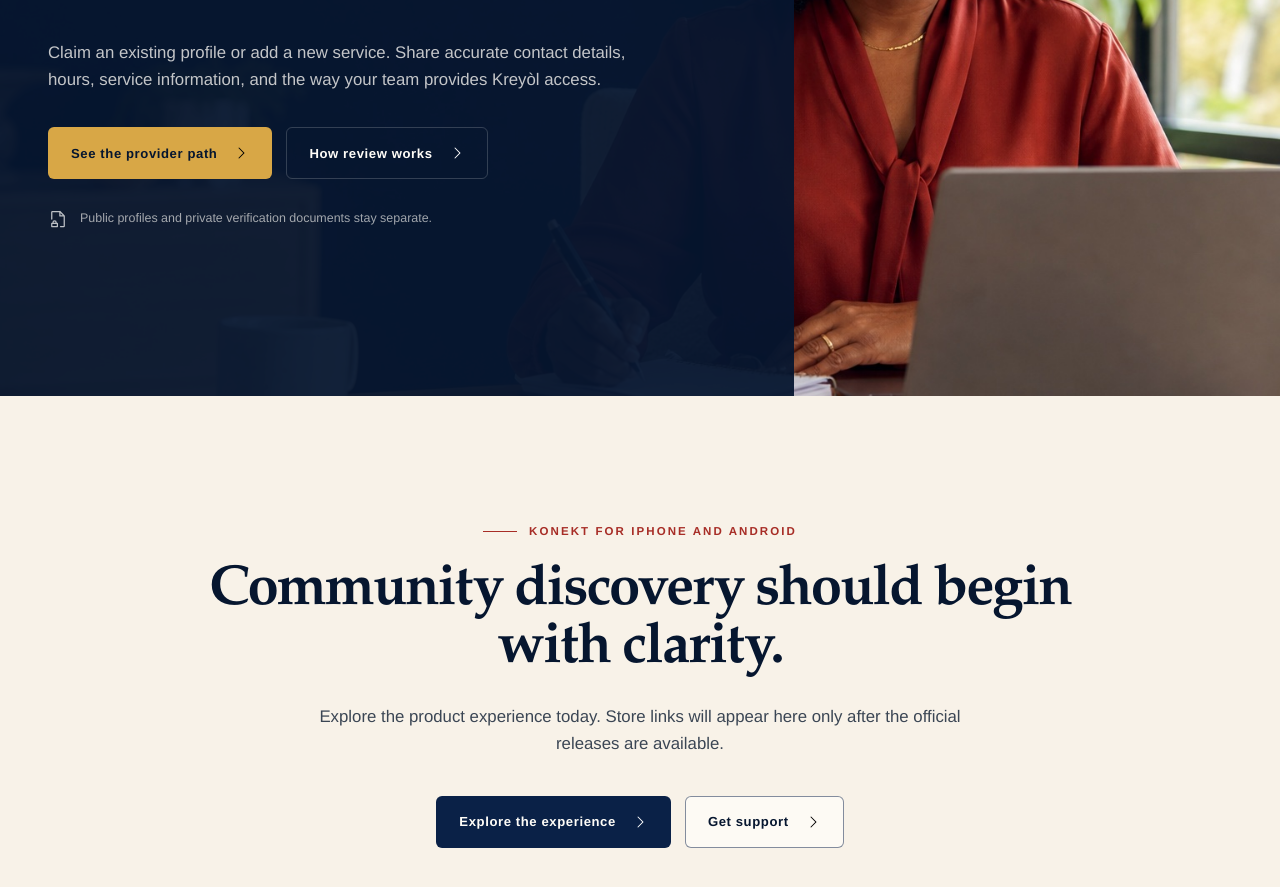
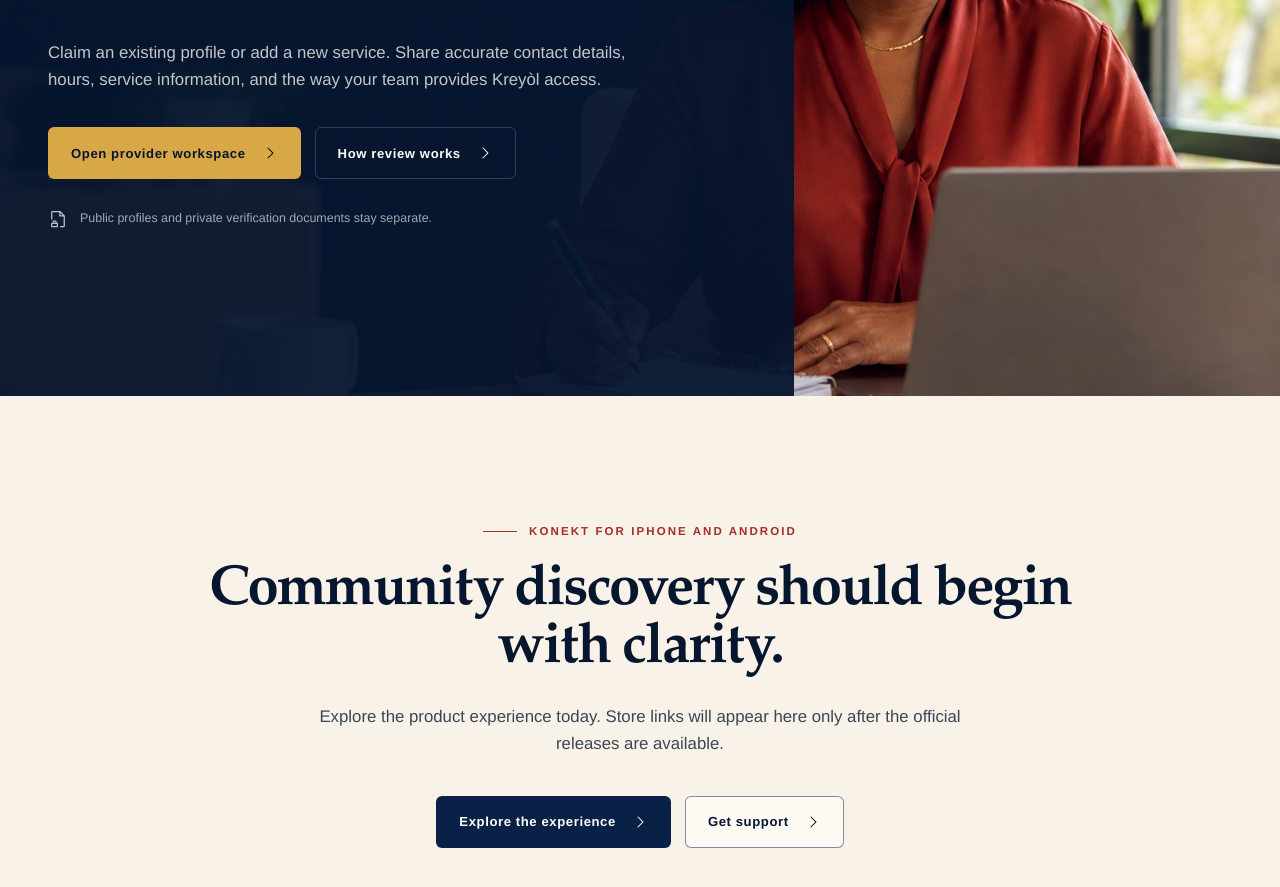
Before and after one commit to vladimirvalcourt/KONEKTHD, a React (Vite) app: page / in a window 1280 px wide. Shown: the part 4040-4927 px from the top of the page. Built offline with nearby package versions, Linux system fonts and the light colour scheme; no server answers.

Commit message:
feat: route providers to web workspace

```diff
--- a/src/App.jsx
+++ b/src/App.jsx
@@ -6,7 +6,7 @@ import SiteHeader from "./components/SiteHeader"
 import InfoPage from "./pages/InfoPage"
 import NotFoundPage from "./pages/NotFoundPage"
 import { pageData } from "./pages/pageData"
-import { supportMailto } from "./siteConfig"
+import { SITE, supportMailto } from "./siteConfig"
 
 function Icon({ name, className = "" }) {
   return <img className={`icon ${className}`} src={`/icons/${name}.svg`} alt="" />
@@ -113,7 +113,7 @@ function LandingPage({ language }) {
             <h2 id="provider-title">{text.provider.title}</h2>
             <p>{text.provider.body}</p>
             <div className="button-row">
-              <a className="button button--gold" href="/list-your-business">{text.provider.primary}<Arrow /></a>
+              <a className="button button--gold" href={SITE.providerPortalURL}>{language === "ht" ? "Louvri espas founisè a" : "Open provider workspace"}<Arrow /></a>
               <a className="button button--ghost" href="/community-reviews">{text.provider.secondary}<Arrow /></a>
             </div>
             <p className="provider-section__note"><Icon name="file-lock" /> {text.provider.note}</p>
--- a/src/components/SiteFooter.jsx
+++ b/src/components/SiteFooter.jsx
@@ -19,7 +19,7 @@ export default function SiteFooter({ language, onLanguageChange }) {
         </div>
         <div>
           <h2>{isHT ? "Pou founisè" : "For providers"}</h2>
-          <a href="/list-your-business">{isHT ? "Ajoute oswa reklame pwofil" : "Add or claim a profile"}</a>
+          <a href={SITE.providerPortalURL}>{isHT ? "Ajoute oswa reklame pwofil" : "Add or claim a profile"}</a>
           <a href="/community-reviews">{isHT ? "Kijan revizyon mache" : "How review works"}</a>
           <a href="/help-center">{isHT ? "Sant èd" : "Help center"}</a>
         </div>
--- a/src/components/SiteHeader.jsx
+++ b/src/components/SiteHeader.jsx
@@ -1,6 +1,7 @@
 import { useEffect, useState } from "react"
 import BrandMark from "./BrandMark"
 import LanguageSwitch from "./LanguageSwitch"
+import { SITE } from "../siteConfig"
 
 export default function SiteHeader({ language, onLanguageChange, labels, isLanding }) {
   const [open, setOpen] = useState(false)
@@ -31,7 +32,7 @@ export default function SiteHeader({ language, onLanguageChange, labels, isLandi
               <>
                 <a href="/#experience">{labels.experience}</a>
                 <a href="/#language-access">{labels.language}</a>
-                <a href="/list-your-business">{labels.providers}</a>
+                <a href={SITE.providerPortalURL}>{labels.providers}</a>
                 <a href="/our-story">{labels.about}</a>
               </>
             )}
--- a/src/pages/pageData.js
+++ b/src/pages/pageData.js
@@ -17,13 +17,13 @@ export const pageData = {
   "/list-your-business": {
     eyebrow: bilingual("For providers", "Pou founisè"),
     title: bilingual("Add or claim your community service.", "Ajoute oswa reklame sèvis ou nan kominote a."),
-    intro: bilingual("Providers use the KONEKT mobile app to claim an existing profile or create a new one. Publication and verification remain review decisions.", "Founisè yo sèvi ak aplikasyon mobil KONEKT la pou reklame yon pwofil oswa kreye youn. Piblikasyon ak verifikasyon rete desizyon ekip revizyon an."),
+    intro: bilingual("Providers can use the secure KONEKT web workspace or mobile app to claim an existing profile or create a new one. Publication and verification remain review decisions.", "Founisè yo ka sèvi ak espas entènèt KONEKT ki pwoteje oswa aplikasyon mobil la pou reklame yon pwofil oswa kreye youn. Piblikasyon ak verifikasyon rete desizyon ekip revizyon an."),
     steps: [
       { number: "01", title: bilingual("Choose your path", "Chwazi chemen ou"), body: bilingual("Search for an existing profile to claim, or begin a new service profile.", "Chèche yon pwofil ki deja egziste pou reklame li, oswa kòmanse yon nouvo pwofil sèvis.") },
       { number: "02", title: bilingual("Share accurate details", "Bay enfòmasyon ki kòrèk"), body: bilingual("Add identity, contact, hours, service details, language access, and role-appropriate public media.", "Ajoute idantite, kontak, lè, sèvis, aksè nan lang, ak bon foto piblik pou wòl ou.") },
       { number: "03", title: bilingual("Submit for review", "Voye pou revizyon"), body: bilingual("Private evidence stays private. Approved public information can be published after review.", "Dokiman prive rete prive. Enfòmasyon piblik ki apwouve ka parèt apre revizyon.") },
     ],
-    cta: { label: bilingual("Check mobile availability", "Tcheke disponiblite mobil"), href: "/download-the-app" },
+    cta: { label: bilingual("Open provider workspace", "Louvri espas founisè a"), href: SITE.providerPortalURL },
   },
   "/community-reviews": {
     eyebrow: bilingual("Trust and review", "Konfyans ak revizyon"),
--- a/src/siteConfig.js
+++ b/src/siteConfig.js
@@ -4,6 +4,7 @@ export const SITE = {
   appStoreURL: import.meta.env.VITE_APP_STORE_URL?.trim() || "",
   googlePlayURL: import.meta.env.VITE_GOOGLE_PLAY_URL?.trim() || "",
   canonicalURL: import.meta.env.VITE_SITE_URL?.trim() || "https://www.konekt.directory",
+  providerPortalURL: import.meta.env.VITE_PROVIDER_PORTAL_URL?.trim() || "https://provider.konekt.directory",
 }
 
 export function platformLink(platform) {
```
Also changed, not shown: 1 other file (tests, documents, lock files or other folders).
